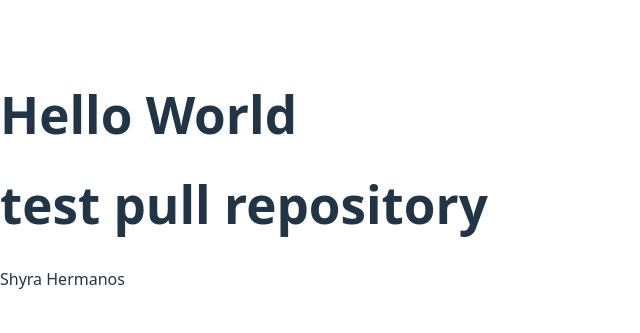
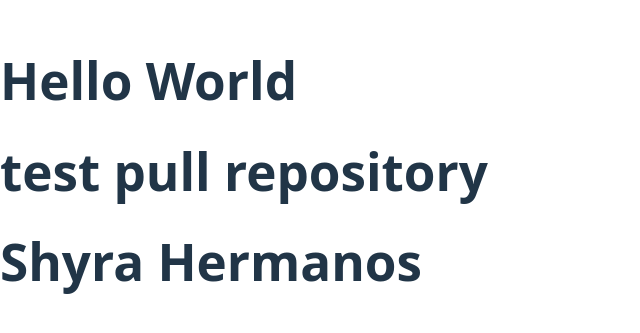
Before and after one commit to LennoNardo/test-github, a React (Vite) app: page / in a window 1280 px wide. Shown: the part 229-562 px from the top of the page, without its empty margins (0-640 px from the left). Built offline with nearby package versions, Linux system fonts and the light colour scheme.

Commit message:
Update App.jsx

```diff
--- a/src/App.jsx
+++ b/src/App.jsx
@@ -4,7 +4,7 @@ function App() {
     <>
       <h1>Hello World</h1>
       <h1>test pull repository</h1>
-      <>Shyra Hermanos</>
+      <h1>Shyra Hermanos</h1>
     </>
   )
 }
```
